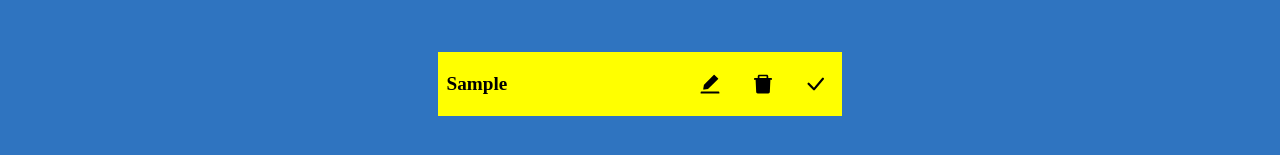
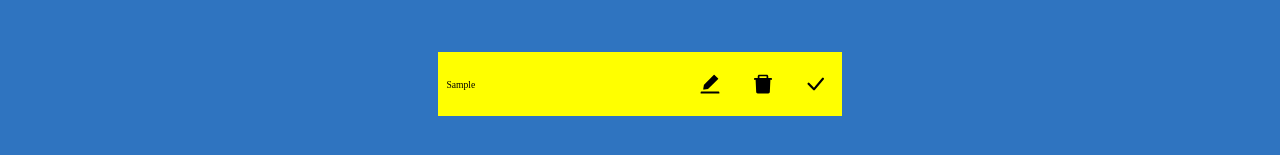
Before and after one commit to PrabeshPP/todo-typescript, a React (Create React App) app: page / in a window 1280 px wide. Both pictures are taken after typing "Sample" into the empty fields and a click on the button "Go". Shown: the part 169-324 px from the top of the page. Built offline with nearby package versions, Linux system fonts and the light colour scheme; a web font is replaced by a local one.

Commit message:
strike through added

```diff
--- a/src/components/SingleTodo.tsx
+++ b/src/components/SingleTodo.tsx
@@ -1,4 +1,4 @@
-import React from "react";
+import React, { FC, useRef, useState } from "react";
 import "./todo.css";
 import { BsCheckLg } from "react-icons/bs";
 import { AiFillDelete, AiFillEdit } from "react-icons/ai";
@@ -10,16 +10,36 @@ interface Props {
   setTodos:React.Dispatch<React.SetStateAction<Todo[]>>;
 }
 
-const SingleTodo = ({ todo }: Props) => {
+const SingleTodo = ({ todo,setTodos,todos }: Props) => {
+  const [editable,setIsEditable]=useState<boolean>(false);
+
+  const handlerDone=(id:number)=>{
+     setTodos(todos.map((item)=>item.id===id?{...item,isDone:!item.isDone}:item))
+  }
+
+  const onClickHandler=()=>{
+      setIsEditable(!editable);
+
+  }
+
+
   return (
     <form className="box">
       <div className="textBox">
-        <h1 contentEditable="true">{todo.todo}</h1>
+        {
+          todo.isDone?
+          <s   contentEditable={editable}>{todo.todo}</s>
+          :<span   contentEditable={editable}>{todo.todo}</span>
+        }
       </div>
       <div className="iconBox">
-        <AiFillEdit />
+        <AiFillEdit onClick={onClickHandler} />
         <AiFillDelete />
-        <BsCheckLg />
+        <BsCheckLg onClick={
+          ()=>{
+            handlerDone(todo.id);
+          }
+        }/>
       </div>
     </form>
   );
```
Also changed, not shown: src/components/todo.css (line endings or trailing spaces).
